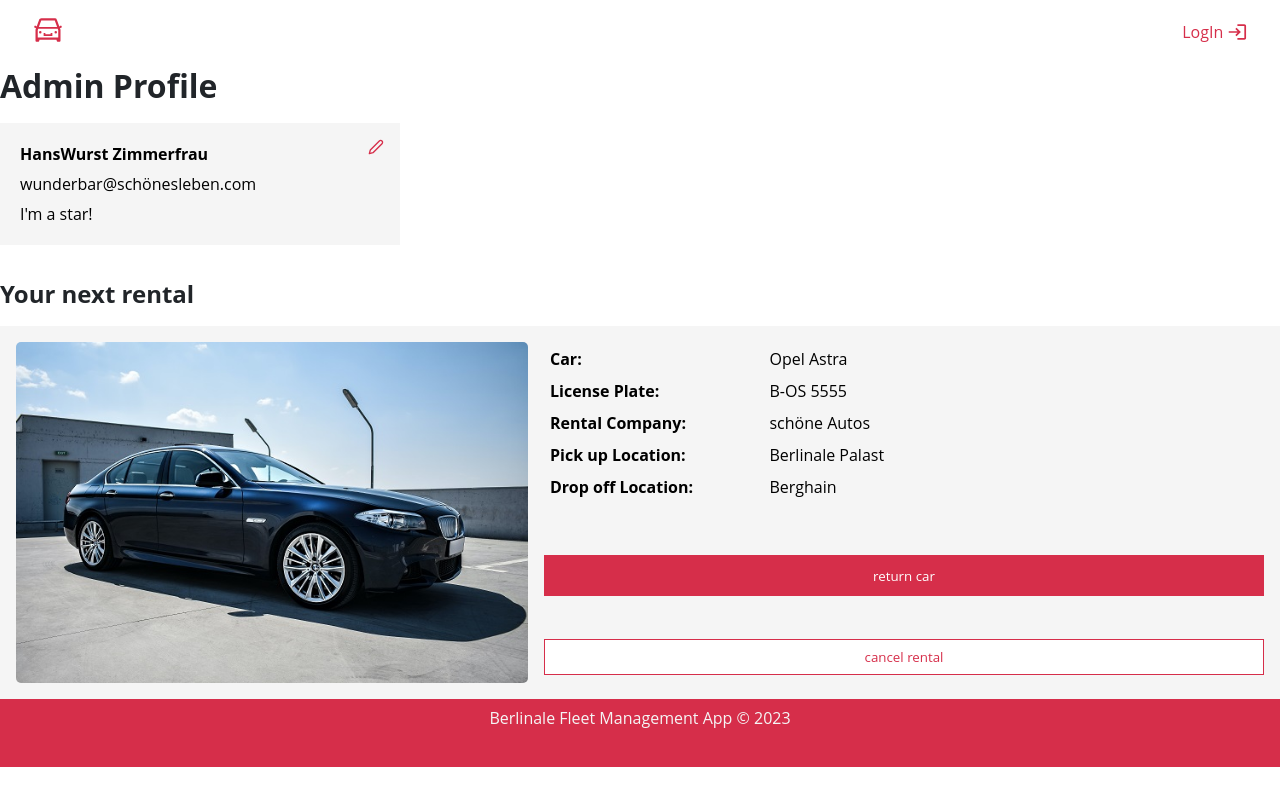
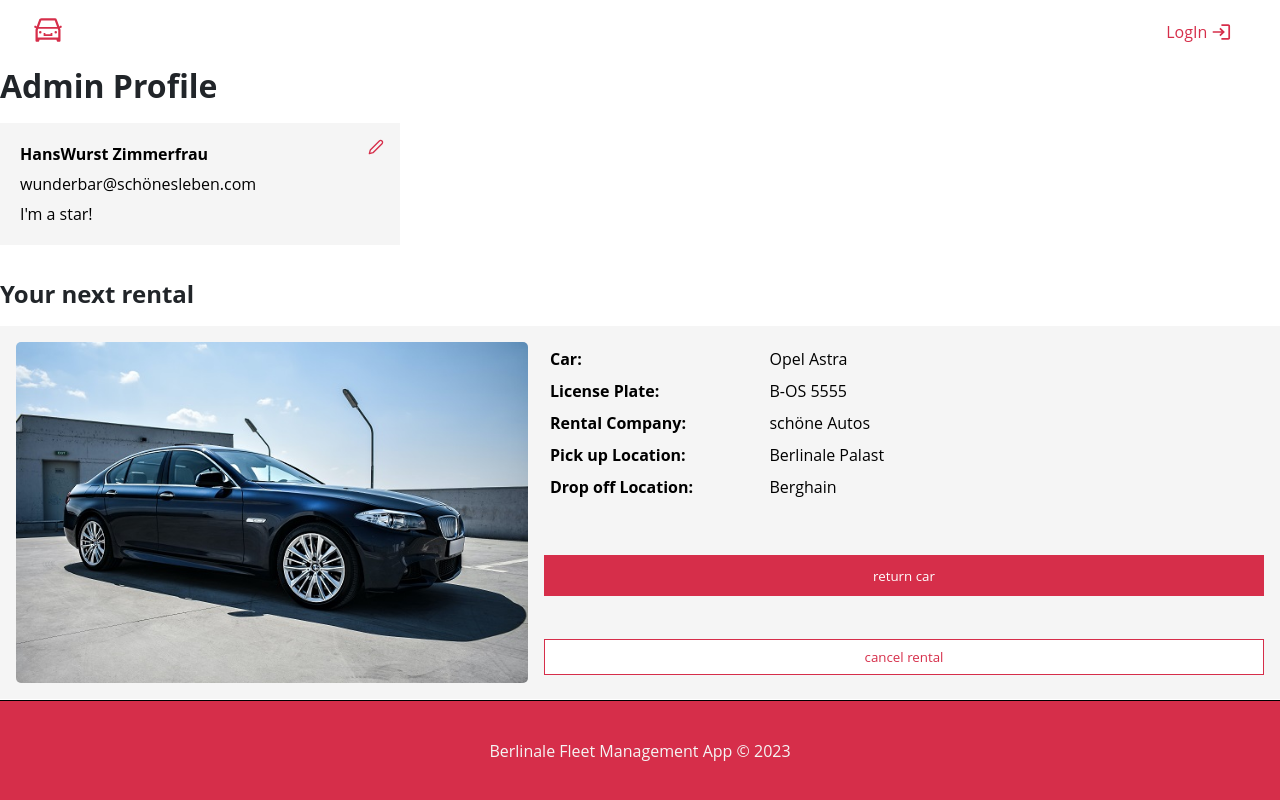
Before and after one commit to nevinalisheva/Berlinale-FMA, a Next.js app: page /user/1 in a window 1280 px wide. Built offline with nearby package versions, Linux system fonts and the light colour scheme; no server answers.

Commit message:
fixed navigation as well

```diff
--- a/components/navigation/Navigation.jsx
+++ b/components/navigation/Navigation.jsx
@@ -11,7 +11,6 @@ function Navigation({ userID = 1 }) {
   const [isLoggedIn, setIsLoggedIn] = useState(false);
 
   return (
-    <div className={styles.container}>
     <nav className={styles.nav}>
       <div className={styles.navigation}>
         <Link href={isLoggedIn ? "/vehicles" : "/"}>
@@ -51,7 +50,6 @@ function Navigation({ userID = 1 }) {
         </ul>
       </div>
     </nav>
-    </div>
   );
 }
 
--- a/components/navigation/navigation.module.css
+++ b/components/navigation/navigation.module.css
@@ -1,15 +1,13 @@
-.container {
+.nav {
   position: fixed;
+  padding: 1rem;
+  width: 100%;
   top: 0;
-  width: 100vw;
+  display: flex;
+  justify-content: space-between;
+  overflow-x: hidden;
   background-color: var(--background);
   z-index: 5;
-}
-.nav {
-  display: flex;
-  justify-content: space-between;
-  position: relative;
-  overflow-x: hidden;
 }
 .menu {
   display: flex;
@@ -19,7 +17,6 @@
 .navigation {
   display: flex;
   width: 100vw;
-  margin: 1rem;
   align-items: center;
   justify-content: space-between;
   z-index: 4;
@@ -79,12 +76,12 @@
 
 @media (min-width: 768px) {
   .nav {
+    width: 100vw;
     height: 4rem;
     flex-direction: row;
     justify-content: flex-end;
     align-items: center;
-    margin: 0 1rem;
-    position: relative;
+    padding: 1rem 2rem;
   }
   .burger_menu {
     display: none;
--- a/pages/_app.js
+++ b/pages/_app.js
@@ -8,9 +8,13 @@ export default function App({
 }) {
   return (
     <SessionProvider session={session}>
-      <Navigation customer_logged_out />
-      <Component {...pageProps} />
-      <Footer />
+      <div className="grid_main_wrapper">
+        <Navigation customer_logged_out />
+        <Component {...pageProps} />
+      </div>
+      <div className="grid_footer">
+        <Footer />
+      </div>
     </SessionProvider>
   );
 }
--- a/styles/globals.css
+++ b/styles/globals.css
@@ -9,6 +9,13 @@ body {
   background-color: var(--background);
   width: 100vw;
   height: 100vh;
+}
+.grid_main_wrapper {
+  min-height: calc(100vh - 100px);
+  background-color: var(--secondary-accent);
+}
+.grid_footer {
+  height: 100px;
 }
 button,
 .button {
```
Lines whose indentation alone changed are shown as unchanged.
